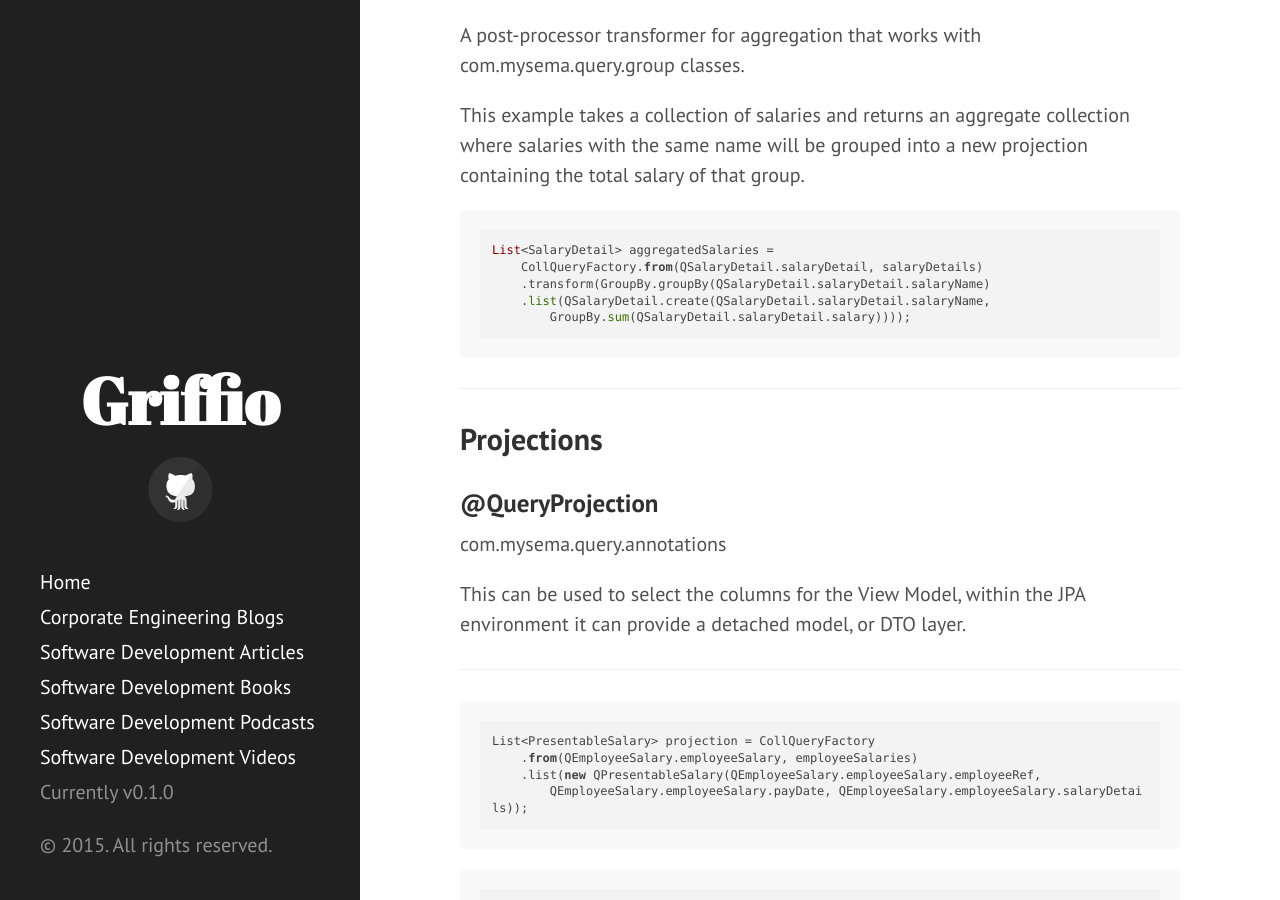
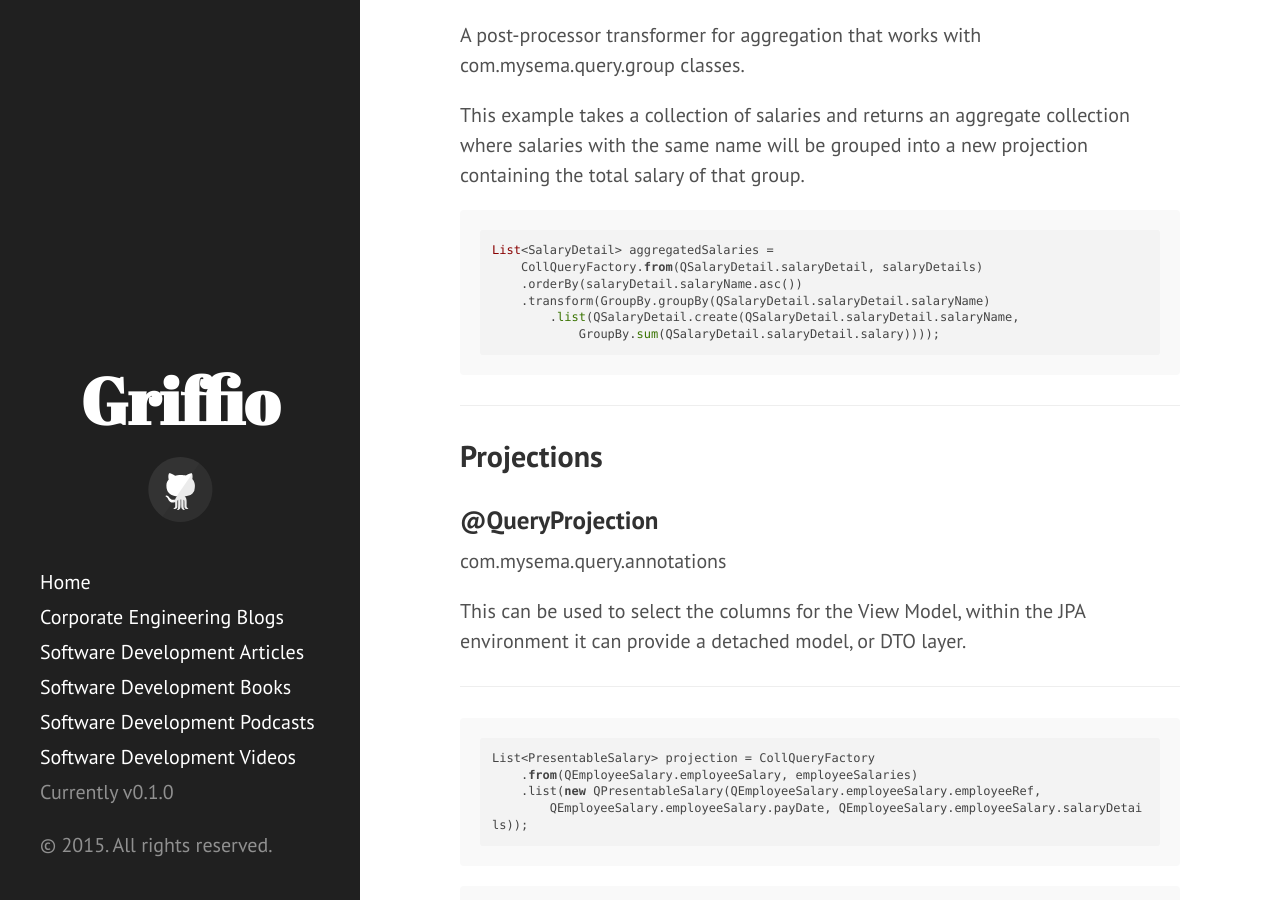
Before and after one commit to griffio/griffio.github.io, a Jekyll site: the page built from _posts/2014-09-01-Querydsl-maturity-model.md, in a window 1280 px wide and 900 px high, scrolled down 3404 px. Built offline with Jekyll 4.4.1, drawn with Linux system fonts in a browser that asks for light colours; nearby versions of some CDN libraries.

Commit message:
Update 2014-09-01-Querydsl-maturity-model.md

```diff
--- a/_posts/2014-09-01-Querydsl-maturity-model.md
+++ b/_posts/2014-09-01-Querydsl-maturity-model.md
@@ -151,9 +151,10 @@ This example takes a collection of salaries and returns an aggregate collection
 ~~~java
 List<SalaryDetail> aggregatedSalaries =
     CollQueryFactory.from(QSalaryDetail.salaryDetail, salaryDetails)
+    .orderBy(salaryDetail.salaryName.asc())
     .transform(GroupBy.groupBy(QSalaryDetail.salaryDetail.salaryName)
-    .list(QSalaryDetail.create(QSalaryDetail.salaryDetail.salaryName,
-        GroupBy.sum(QSalaryDetail.salaryDetail.salary))));
+        .list(QSalaryDetail.create(QSalaryDetail.salaryDetail.salaryName,
+            GroupBy.sum(QSalaryDetail.salaryDetail.salary))));
 ~~~
 
 ---
```
